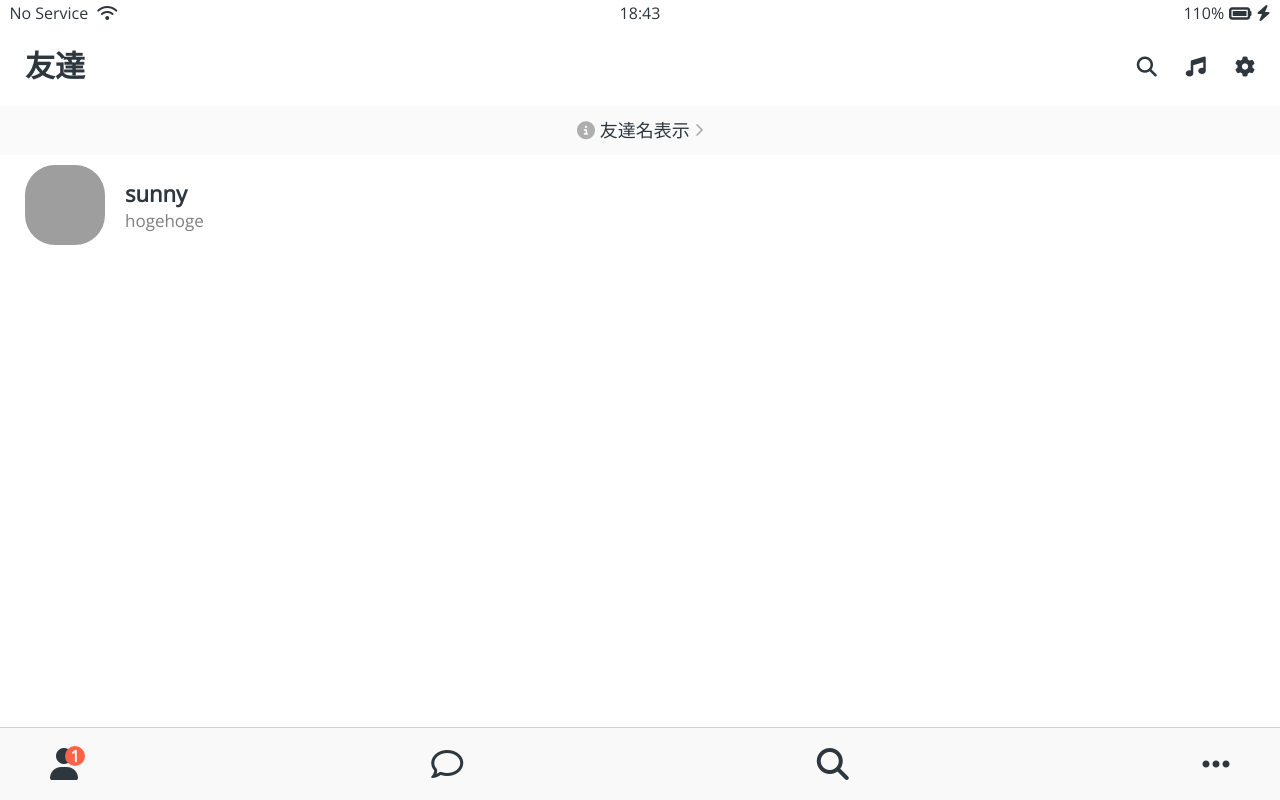
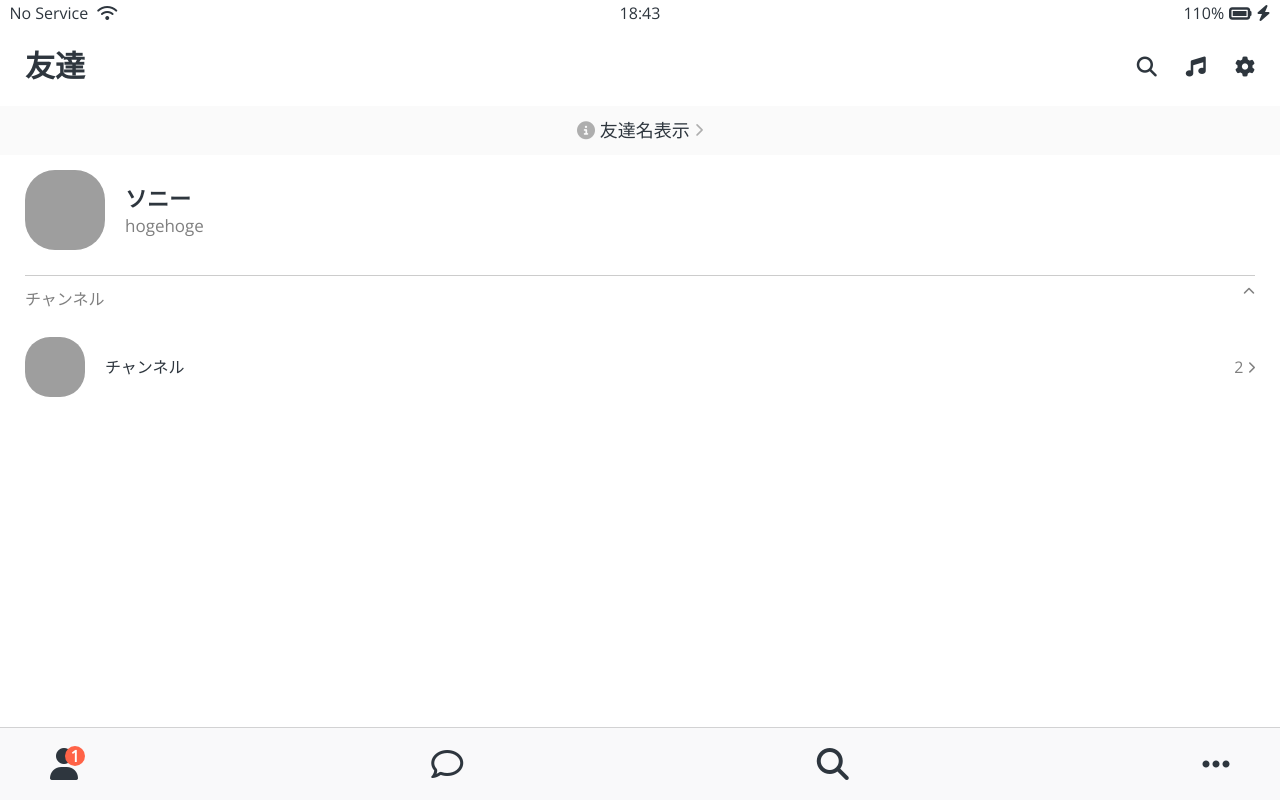
Before and after one commit to kamogawa/kakao_fe, a plain HTML site: page friends.html in a window 1280 px wide. Drawn offline with nearby package versions, Linux system fonts and the light colour scheme; grey boxes are pictures that could not be loaded.

Commit message:
chanel & friend

```diff
--- a/css/components/user-component.css
+++ b/css/components/user-component.css
@@ -1,3 +1,7 @@
+.user-component {
+  justify-content: space-between;
+}
+
 .user-component,
 .user-component__column:first-child {
   display: flex;
@@ -26,3 +30,17 @@
   font-size: 17px;
   color: rgba(0, 0, 0, 0.5);
 }
+
+.user-component__avatar--sm {
+  width: 60px;
+  height: 60px;
+  border-radius: 25px;
+}
+
+.user-component__title--not-bold {
+  font-weight: 400;
+}
+
+.user-component__column:last-child {
+  color: rgba(0, 0, 0, 0.5);
+}
--- a/css/screens/friends.css
+++ b/css/screens/friends.css
@@ -4,7 +4,7 @@
   background-color: #fafafa;
   padding: 15px 0px;
   font-size: 18px;
-  margin-bottom: 10px;
+  margin-bottom: 15px;
 }
 
 #friends-display-link i {
@@ -14,3 +14,16 @@
 .friends-screen {
   padding: 0px var(--horizontal-space);
 }
+
+.friends-screen__channel {
+  margin-top: 25px;
+  border-top: 1px solid rgba(0, 0, 0, 0.2);
+  padding-top: 15px;
+}
+
+.friends-screen__channel-header {
+  margin-bottom: 30px;
+  display: flex;
+  justify-content: space-between;
+  color: rgba(0, 0, 0, 0.5)
+}
--- a/friends.html
+++ b/friends.html
@@ -41,15 +41,36 @@
       <div class="user-commponent">
         <div class="user-component__column">
           <img
-            src="https://avatars.githubusercontent.com/u/19706340?s=40&v=4"
+            src="https://avatars.githubusercontent.com/u/19706340"
             class="user-component__avatar user-component__avatar--xl"
           />
           <div class="user-component__text">
-            <h4 class="user-component__title">sunny</h4>
+            <h4 class="user-component__title">ソニー</h4>
             <h6 class="user-component__subtitle">hogehoge</h6>
           </div>
         </div>
         <div class="user-component__column"></div>
+      </div>
+      <div class="friends-screen__channel">
+        <div class="friends-screen__channel-header">
+          <span>チャンネル</span>
+          <i class="fas fa-chevron-up fa-xs"></i>
+        </div>
+        <div class="user-component">
+          <div class="user-component__column">
+            <img
+              src="https://avatars.githubusercontent.com/u/19706340"
+              class="user-component__avatar user-component__avatar--sm"
+            />
+            <div class="user-component__text">
+              <h4 class="user-component__title　user-component__title--not-bold">チャンネル</h4>
+            </div>
+          </div>
+          <div class="user-component__column">
+            <span>2</span>
+            <i class="fas fa-chevron-right fa-xs"></i>
+          </div>
+        </div>
       </div>
     </main>
 
```
